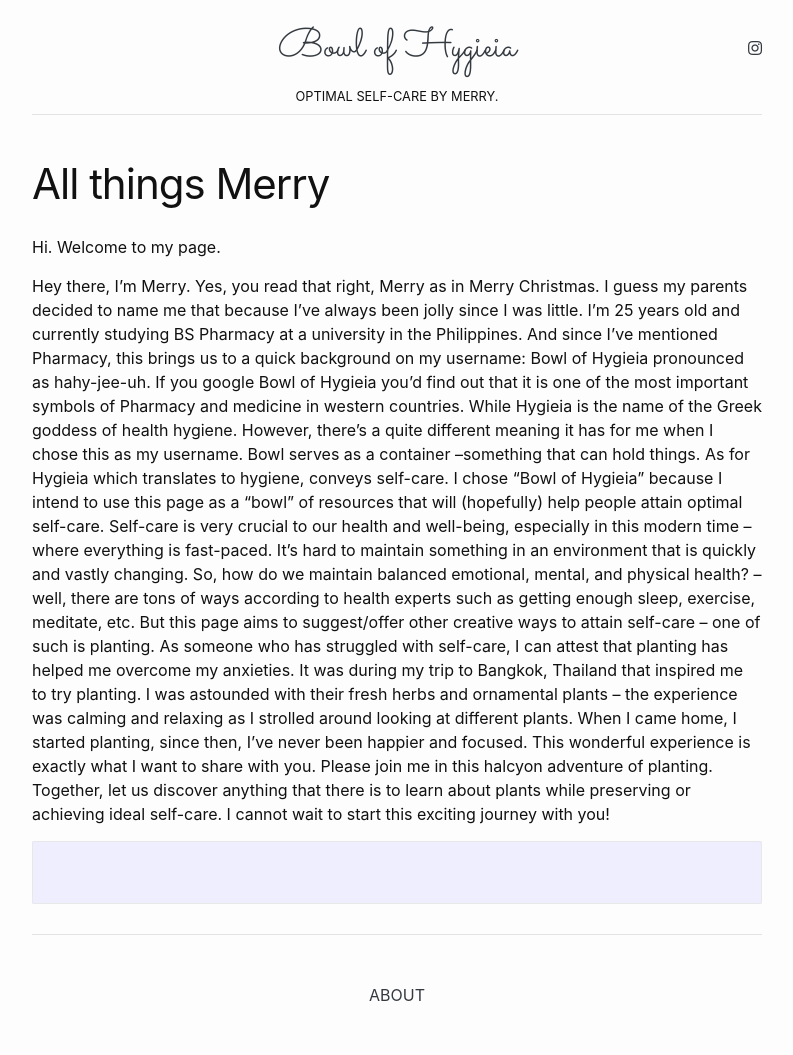
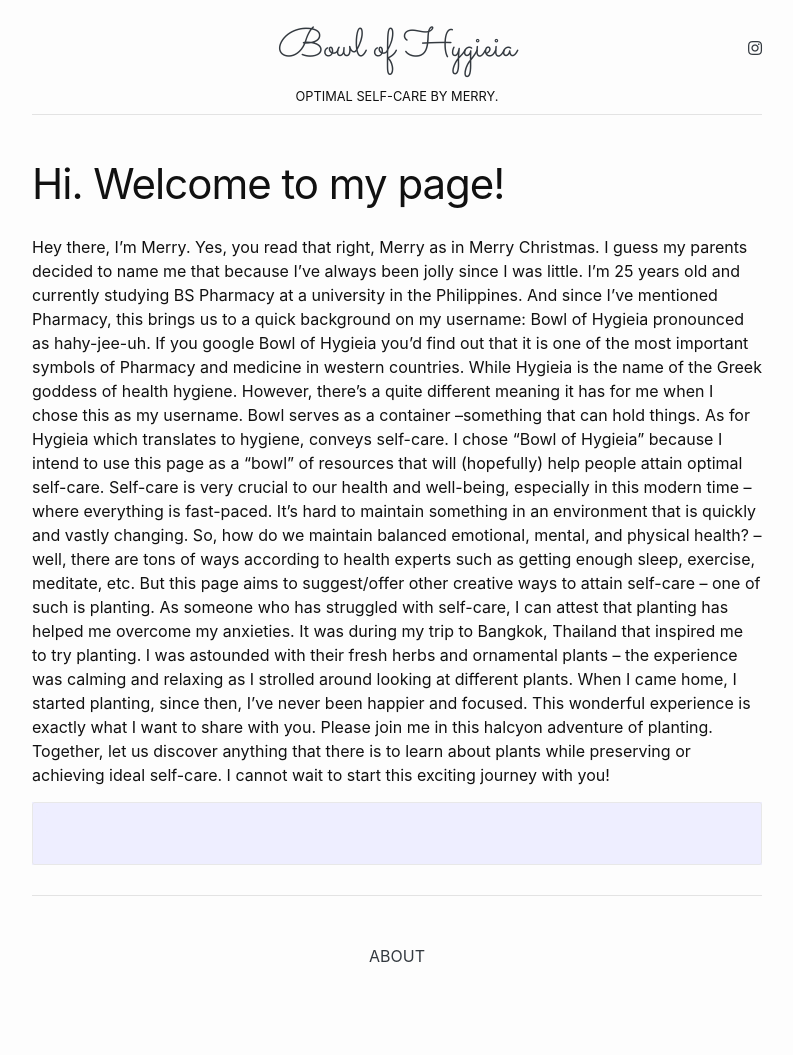
Before and after one commit to ToshiWasabi/Toshi, a Jekyll site: the page built from about.md, in a window 1280 px wide. Shown: the whole page, without its empty margins (243-1036 px from the left). Built offline with Jekyll 4.4.1, drawn with Linux system fonts in a browser that asks for light colours; nearby versions of some CDN libraries; after the commit the page ends 1016 px from its top, so only the background shows below that.

Commit message:
Update about.md

```diff
--- a/about.md
+++ b/about.md
@@ -1,9 +1,8 @@
 ---
 layout: page
-title: All things Merry
+title: Hi. Welcome to my page!
 permalink: /about/
 ---
-Hi. Welcome to my page.
 
 Hey there, I’m Merry. Yes, you read that right, Merry as in Merry Christmas. I guess my parents decided to name me that because I’ve always been jolly since I was little. I’m 25 years old and currently studying BS Pharmacy at a university in the Philippines.
 And since I’ve mentioned Pharmacy, this brings us to a quick background on my username: Bowl of Hygieia pronounced as hahy-jee-uh. If you google Bowl of Hygieia you’d find out that it is one of the most important symbols of Pharmacy and medicine in western countries. While Hygieia is the name of the Greek goddess of health hygiene. However, there’s a quite different meaning it has for me when I chose this as my username.
```
